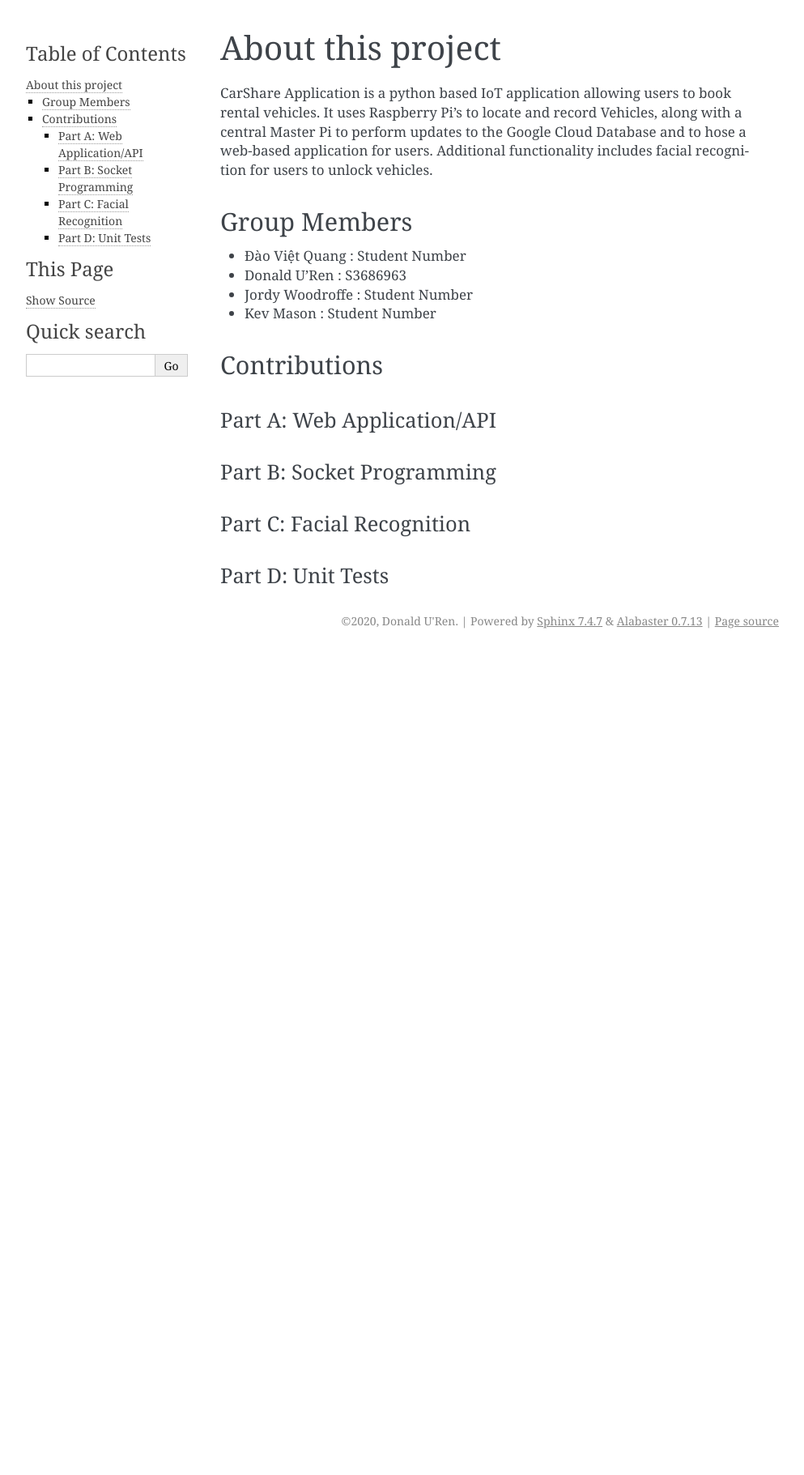
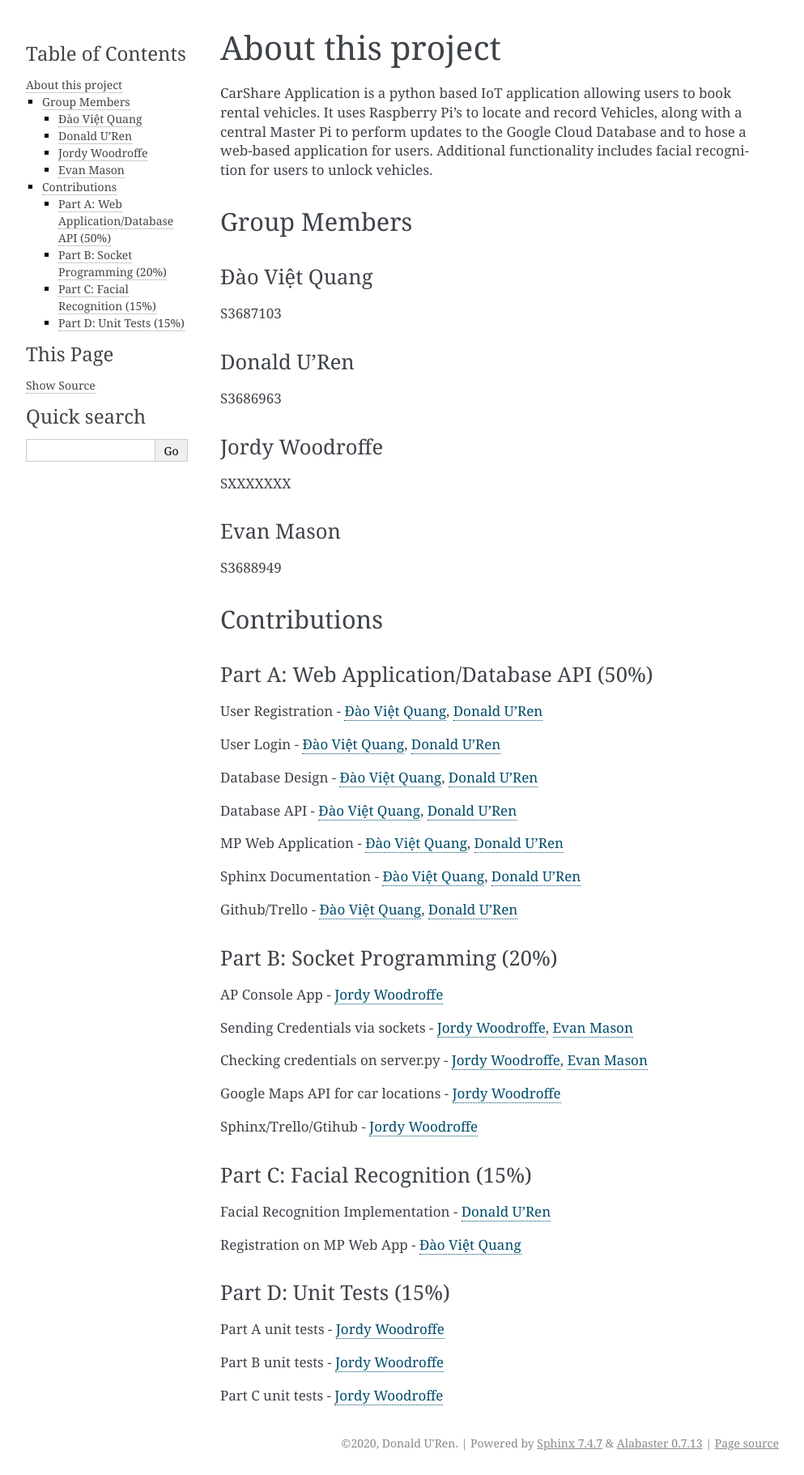
Before and after one commit to jordanwoodroffe/Rental-management, a Sphinx documentation site: the page built from docs/about.rst, in a window 1280 px wide. Shown: the whole page at 81% size, without its empty margins (148-1141 px from the left). Built offline with Sphinx 7.4.7, drawn with Linux system fonts in a browser that asks for light colours; before the commit the page ends 900 px from its top, so only the background shows below that.

```diff
--- a/app.py
+++ b/app.py
@@ -117,6 +117,9 @@
     return render_template("500.html"), 500
 
 
+
+
+
 Bootstrap(app)
 db.init_app(app)
 
--- a/docs/about.rst
+++ b/docs/about.rst
@@ -8,25 +8,66 @@
 
 Group Members
 -------------
-- Đào Việt Quang : Student Number
+Đào Việt Quang
+^^^^^^^^^^^^^^
+S3687103
 
-- Donald U'Ren : S3686963
+Donald U'Ren
+^^^^^^^^^^^^
+S3686963
 
-- Jordy Woodroffe : Student Number
+Jordy Woodroffe
+^^^^^^^^^^^^^^^
+SXXXXXXX
 
-- Kev Mason : Student Number
+Evan Mason
+^^^^^^^^^^
+S3688949
 
 Contributions
 -------------
 
-Part A: Web Application/API
-^^^^^^^^^^^^^^^^^^^^^^^^^^^
+Part A: Web Application/Database API (50%)
+^^^^^^^^^^^^^^^^^^^^^^^^^^^^^^^^^^^^^^^^^^^^^^^^^^^^^^^
+User Registration - :ref:`Đào Việt Quang`, :ref:`Donald U'Ren`
 
-Part B: Socket Programming
-^^^^^^^^^^^^^^^^^^^^^^^^^^
+User Login - :ref:`Đào Việt Quang`, :ref:`Donald U'Ren`
 
-Part C: Facial Recognition
-^^^^^^^^^^^^^^^^^^^^^^^^^^
+Database Design - :ref:`Đào Việt Quang`, :ref:`Donald U'Ren`
 
-Part D: Unit Tests
-^^^^^^^^^^^^^^^^^^
+Database API - :ref:`Đào Việt Quang`, :ref:`Donald U'Ren`
+
+MP Web Application - :ref:`Đào Việt Quang`, :ref:`Donald U'Ren`
+
+Sphinx Documentation - :ref:`Đào Việt Quang`, :ref:`Donald U'Ren`
+
+Github/Trello - :ref:`Đào Việt Quang`, :ref:`Donald U'Ren`
+
+Part B: Socket Programming (20%)
+^^^^^^^^^^^^^^^^^^^^^^^^^^^^^^^^
+
+AP Console App - :ref:`Jordy Woodroffe`
+
+Sending Credentials via sockets - :ref:`Jordy Woodroffe`, :ref:`Evan Mason`
+
+Checking credentials on server.py - :ref:`Jordy Woodroffe`, :ref:`Evan Mason`
+
+Google Maps API for car locations - :ref:`Jordy Woodroffe`
+
+Sphinx/Trello/Gtihub - :ref:`Jordy Woodroffe`
+
+Part C: Facial Recognition (15%)
+^^^^^^^^^^^^^^^^^^^^^^^^^^^^^^^^
+
+Facial Recognition Implementation - :ref:`Donald U'Ren`
+
+Registration on MP Web App - :ref:`Đào Việt Quang`
+
+Part D: Unit Tests (15%)
+^^^^^^^^^^^^^^^^^^^^^^^^
+
+Part A unit tests - :ref:`Jordy Woodroffe`
+
+Part B unit tests - :ref:`Jordy Woodroffe`
+
+Part C unit tests  - :ref:`Jordy Woodroffe`
--- a/docs/conf.py
+++ b/docs/conf.py
@@ -27,7 +27,7 @@
 # Add any Sphinx extension module names here, as strings. They can be
 # extensions coming with Sphinx (named 'sphinx.ext.*') or your custom
 # ones.
-extensions = ['sphinx.ext.autodoc', 'sphinx.ext.napoleon']
+extensions = ['sphinx.ext.autodoc', 'sphinx.ext.napoleon', 'sphinx.ext.autosectionlabel']
 
 # Add any paths that contain templates here, relative to this directory.
 templates_path = ['_templates']
--- a/docs/index.rst
+++ b/docs/index.rst
@@ -7,12 +7,11 @@
 =================================================
 
 .. toctree::
-   :maxdepth: 2
+   :maxdepth: 3
    :caption: Contents:
 
    about
    code
-   unit-tests
 
 Indices and tables
 ==================
```
Also changed, not shown: README.md (+3 -0 lines), api.py (+9 -4 lines), docs/code.rst (+28 -0 lines), docs/unit-tests.rst (deleted, +0 -17 lines), website.py (+22 -2 lines).
